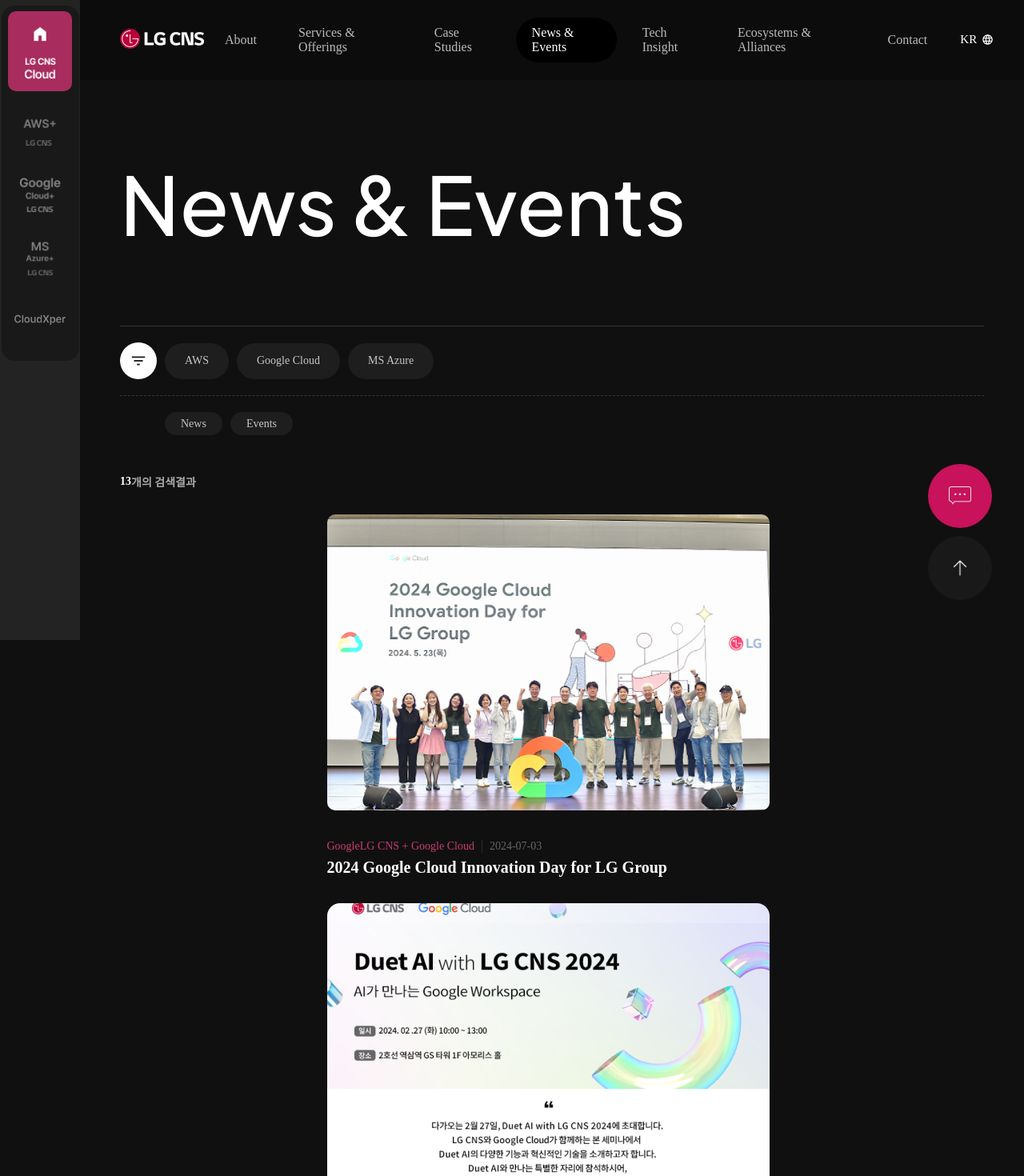
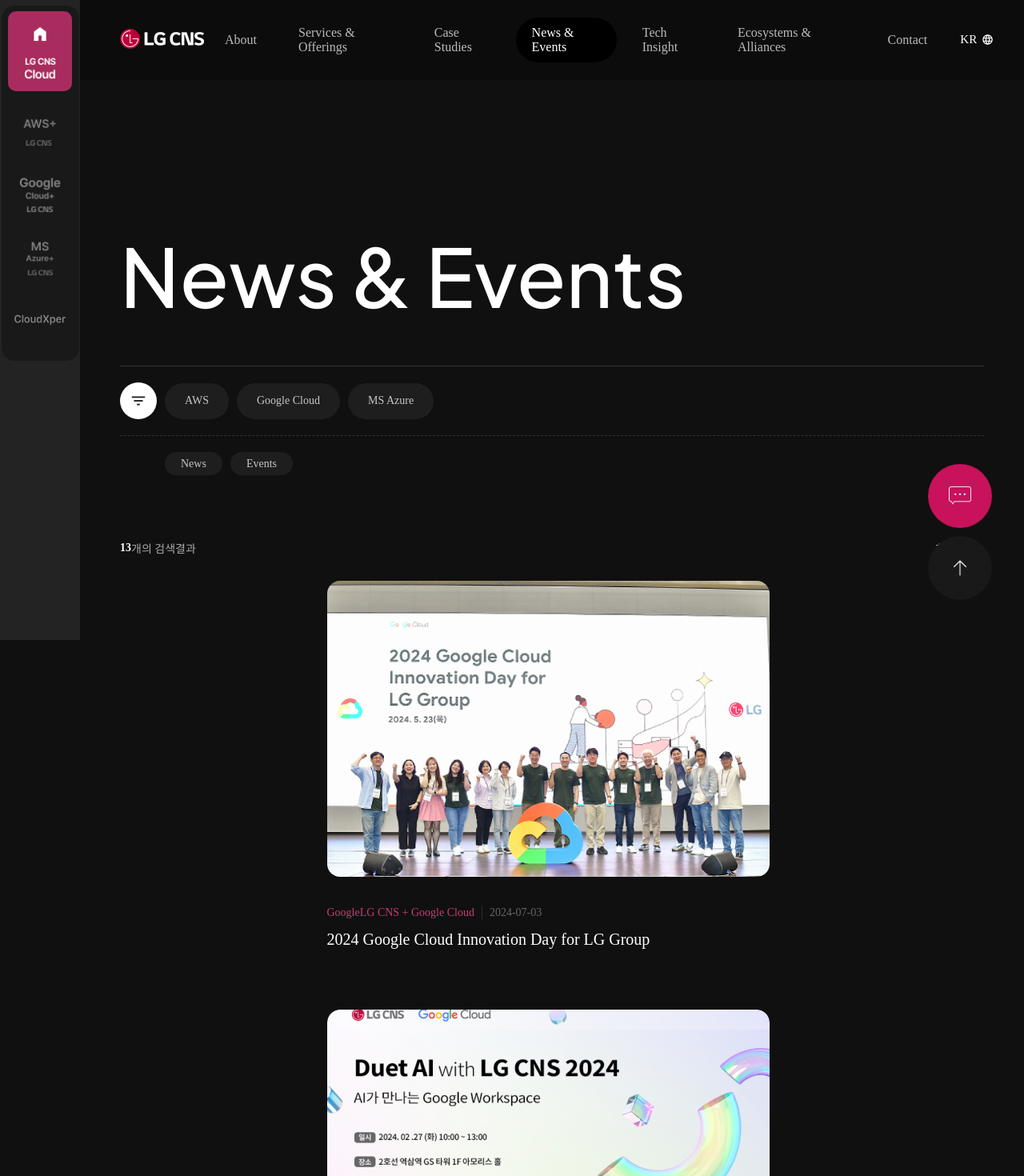
Before and after one commit to soyess/cns, a React (Create React App) app: page /newsEvent in a window 1280 px wide. Shown: the top 1470 px of the page at 80% size. Built offline with nearby package versions, Linux system fonts and the light colour scheme; a web font is replaced by a local one.

Commit message:
노드모듈 제외, 뉴스이벤트페이지완료

```diff
--- a/package.json
+++ b/package.json
@@ -51,6 +51,5 @@
     "webpack": "^5.93.0",
     "webpack-cli": "^5.1.4",
     "webpack-dev-server": "^5.0.4"
-  },
-  "homepage" : "https://soyess.github.io/lgCns01/"
+  }
 }
--- a/public/index.html
+++ b/public/index.html
@@ -2,18 +2,10 @@
 <html lang="en">
   <head>
     <meta charset="utf-8" />
-    <!-- <link rel="icon" href="%PUBLIC_URL%/favicon.ico" /> -->
     <link rel="icon" href="https://www.lgcns.com/wp-content/uploads/2021/11/cropped-siteicon-32x32.png" />
     <link href="https://fonts.googleapis.com/css2?family=Plus+Jakarta+Sans:ital,wght@0,200..800;1,200..800&display=swap" rel="stylesheet">
     <link rel="stylesheet" as="style" crossorigin href="https://cdn.jsdelivr.net/gh/orioncactus/pretendard@v1.3.9/dist/web/static/pretendard.min.css" />
     <meta name="viewport" content="width=device-width, initial-scale=1" />
-    <meta name="theme-color" content="#000000" />
-    <meta
-      name="description"
-      content="Web site created using create-react-app"
-    />
-    <!-- <link rel="apple-touch-icon" href="%PUBLIC_URL%/logo192.png" /> -->
-    <!-- <link rel="manifest" href="%PUBLIC_URL%/manifest.json" /> -->
     <title>LG CNS</title>
   </head>
   <body>
--- a/src/App.css
+++ b/src/App.css
@@ -320,11 +320,11 @@
 .footerWrapper .footerTextContents ul{
 
   width: 100%;
-  padding:10px 0px;
 
 }
 .footerWrapper .footerTextContents ul:first-child{
   border-bottom: 1px solid #212121;
+  padding-bottom:40px;
 }
 .footerWrapper .footerTextContents ul.copyInfo{
   display: flex;
@@ -334,7 +334,7 @@
 
 .footerWrapper .footerTextContents ul li{
 
-  padding:8px 0px;
+  padding:10px 0px;
 }
 
 .footerWrapper .footerTextContents ul li address{
@@ -342,6 +342,7 @@
   color:#fff;
   font-size: 20px;
   font-style: normal;
+  font-weight: 500;
 
 }
 
--- a/src/App.js
+++ b/src/App.js
@@ -7,7 +7,7 @@
 
 const App = () => {
   return (
-   <BrowserRouter basename={process.env.PUBLIC_URL}>
+   <BrowserRouter>
      <Routes>
         <Route path='/' element={<MainPage/>}></Route>
         <Route path='/newsEvent' element={<NewsEvents/>}></Route>
--- a/src/assets/css/newsDetails.css
+++ b/src/assets/css/newsDetails.css
@@ -8,7 +8,7 @@
 
 #newsDetailsWrapper .dataInfoWrapper{
 
-    padding:40px 200px 150px;
+    padding:80px 290px 150px;
     margin:0 auto;
     background-color: #101010;
 
@@ -26,7 +26,7 @@
 
 #newsDetailsWrapper .dataInfoWrapper .closeBtns:last-child{
 
-   margin-top: 30px;
+   margin-top: 25px;
 }
 
 #newsDetailsWrapper .dataInfoWrapper .closeBtns button{
@@ -72,12 +72,13 @@
 
 #newsDetailsWrapper .dataInfoWrapper .dataInfoContents .dataInfoTexts p{
 
-    font-weight: 14px;
+    font-size: 14px;
     font-weight: 500;
     color:#CB3A74;
     float:left;
     text-align: center;
     padding-right:9px;
+    line-height: 20px;
 }
 
 #newsDetailsWrapper .dataInfoWrapper .dataInfoContents .dataInfoTexts span{
@@ -94,7 +95,7 @@
 
     width: 100%;
     margin-top:40px;
-    padding: 40px 0px;
+    padding: 40px 0px 100px;
     border-top:1px solid #343434;
     border-bottom:1px solid #343434;
     background-color: #101010;
@@ -151,13 +152,12 @@
     background-color: transparent;
     border:none;
     font-size: 18px;
-    font-weight: 400;
+    font-weight: 300;
     color:#DBD9D3;
-    padding:0px 10px;
     margin:0 auto;
     display: block;
     width: 100%;
-    min-height:150px;
+    min-height:192px;
     max-height:300px;
     font-family: Pretendard;
     line-height: 32px;
@@ -179,12 +179,11 @@
     color:#fff;
     width: 94px;
     height: 32px;
-    padding:0px 10px;
     display: flex;
     align-items: center;
     justify-content: left;
     background-repeat: no-repeat;
-    background-position: right center;
+    background-position: 74px center;
     background-size: 16px;
     margin-top:6px;
 }
--- a/src/assets/css/pages/newsEvent.css
+++ b/src/assets/css/pages/newsEvent.css
@@ -16,7 +16,7 @@
 #newsEvents .newsEventsMain .newsEventsTitleboxs{
 
     width: 100%;
-    padding: 90px 0px;
+    padding: 180px 0px 50px;
     margin:0 auto;
 }
 
@@ -115,7 +115,7 @@
 
     width: 100%;
     margin:0 auto;
-    padding:26.5px 0px;
+    padding:60px 0px 50px;
 }
 
 #newsEvents .newsEventsMain .newsEventContents .newsEventResultBoxies .resultCount{
@@ -129,7 +129,7 @@
 #newsEvents .newsEventsMain .newsEventContents .newsEventResultBoxies .resultCount h3{
 
     font-size: 14px;
-    font-weight: 700;
+    font-weight: 500;
     color:#A9A9A9;
     display: flex;
     align-items: center;
@@ -140,6 +140,7 @@
 #newsEvents .newsEventsMain .newsEventContents .newsEventResultBoxies .resultCount h3 span{
 
     color:#fff;
+    font-weight: 700;
 }
 
 #newsEvents .newsEventsMain .newsEventContents .newsEventResultBoxies .resultCount button{
@@ -172,7 +173,7 @@
 
     width:553px;
     height:456px;
-    margin:0px 10px 30px 0px;
+    margin:0px 10px 80px 0px;
     cursor: pointer;
     /* padding:127.5px 176.5px; */
 }
@@ -189,7 +190,7 @@
     align-items: center;
     justify-content: center;
     overflow: hidden;
-    border-radius: 10px;
+    border-radius: 16px;
     margin-bottom:30px;
 
 }
@@ -198,7 +199,6 @@
 
     height:100%;
     object-fit: cover;
-    transform: scale(1.0);
     transition:  transform 500ms;
 }
 
@@ -210,7 +210,7 @@
 #newsEvents .newsEventsMain .newsEventContents .newsEventResultBoxies .resultDatas ul li .titleBoxs{
 
     width: 100%;
-    padding:7px 0px;
+    padding:7px 0px 14px;
     display: flex;
     align-items:flex-start;
     justify-content: flex-start;
@@ -243,6 +243,7 @@
 
     color:#fff;
     font-size: 20px;
+    font-weight: 500;
 }
 
 #newsEvents .newsEventsMain .modalWrapper{
--- a/src/components/Nav.jsx
+++ b/src/components/Nav.jsx
@@ -11,12 +11,6 @@
 
    const selectValues = [ "KR" , "EN" , "JP"];
 
-   const valuesEvet = () => {
-
-      const selectBoxs = document.getElementById("languageSelectBox"); //셀렉박스
-      selectBoxs.value = selectedLanguage;
-      console.log('selectBoxValue' , selectBoxs.value)
-   }
 
    const handleSelectClick = (e) => {
        const thisTarget = e.target.innerText;
@@ -28,14 +22,23 @@
 
    useEffect(() => {
 
+      const valuesEvet = () => {
+
+         const selectBoxs = document.getElementById("languageSelectBox"); //셀렉박스
+         selectBoxs.value = selectedLanguage;
+         console.log('selectBoxValue' , selectBoxs.value)
+      }
+
+
       if(hrefPaths === undefined || paths === undefined){
          paths = '/';
          return setHrefPaths(paths),
          valuesEvet();
       }
-      setHrefPaths(paths);
-      console.log(paths, 'NavBar');
-      valuesEvet();
+         setHrefPaths(paths);
+         console.log(paths, 'NavBar');
+         valuesEvet();
+
 
    }, [hrefPaths , selectedLanguage])
 
--- a/src/components/NewsDetails.jsx
+++ b/src/components/NewsDetails.jsx
@@ -22,11 +22,13 @@
       navigate(-1);
    }
 
+   useEffect(() => {
+
+      console.log(pathname);
       const stringChange = () => {
 
          if(pathname){
             const str = pathname.slice(pathname.length - 2);
-         console.log(str);
             const insertDatas = newsEventDB.contents.map((v) => {
                if(v.id === str){
                   setTitles(v.title);
@@ -38,9 +40,6 @@
 
          }
       }
-   useEffect(() => {
-
-      console.log(pathname);
       stringChange();
       window.scrollTo(0, 0);
 
@@ -65,7 +64,10 @@
                          <li className="imgBoxs"><img src={'../assets/imgs/newsEvent/'+imgs} alt={imgs} /></li>
                          <li>
                              <div className="textBoxs">
-                                <textarea readOnly value={`5월 23일 LG사이언스파크 ISC 5층 컨버전스홀에서 Google Cloud Innovation Day for LG Group 행사가 개최되었습니다. 임직원 500명 이상이 참여한 뜨거웠던 현장을 소개합니다! 이번 행사에서는 지기성님(Country Director of Google Cloud)의 환영사와 김경전님(Customer Engineering Manager of Google Cloud)의 Next '24 오프닝 키노트를 시작으로, 범용 AI 모델 Gemini 소개, AI를 최적화하는 방법, 데이터 분석 및 AI 트렌드, Gemini를 통한 Google Workspace 활용, 엔터프라이즈 데이터베이스 혁신, EDW Modernization 사례, 그리고 AI 시대의 보안에 대한 다양한 세션이 진행되었습니다. 행사에 참여한 임직원들은 AI 기술을 활용한 미래 사업 전략에 대해 서로 토론하고 소통하며 세션에 적극적으로 참여하였습니다`}>
+                                <textarea readOnly value={`5월 23일 LG사이언스파크 ISC 5층 컨버전스홀에서 Google Cloud Innovation Day for LG Group 행사가 개최되었습니다.
+임직원 500명 이상이 참여한 뜨거웠던 현장을 소개합니다!
+이번 행사에서는 지기성님(Country Director of Google Cloud)의 환영사와 김경전님(Customer Engineering Manager of Google Cloud)의 Next '24 오프닝 키노트를 시작으로, 범용 AI 모델 Gemini 소개, AI를 최적화하는 방법, 데이터 분석 및 AI 트렌드, Gemini를 통한 Google Workspace 활용, 엔터프라이즈 데이터베이스 혁신, EDW Modernization 사례, 그리고 AI 시대의 보안에 대한 다양한 세션이 진행되었습니다.
+행사에 참여한 임직원들은 AI 기술을 활용한 미래 사업 전략에 대해 서로 토론하고 소통하며 세션에 적극적으로 참여하였습니다.`}>
                                 </textarea>
                              </div>
                              <a href="" style={{backgroundImage : `url(${linkImg})`}}>자세히보기</a>
```
Also changed, not shown: 44 other files (tests, documents, lock files or other folders). Lines whose indentation alone changed are shown as unchanged.
